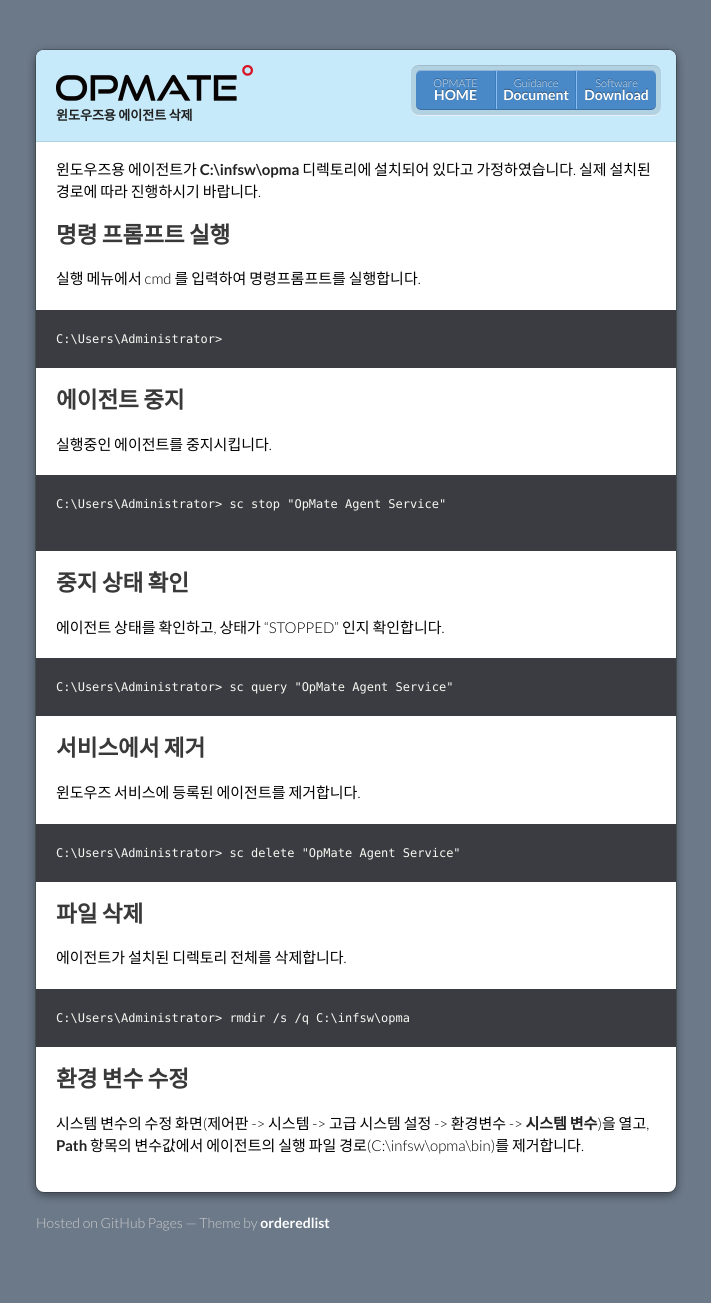
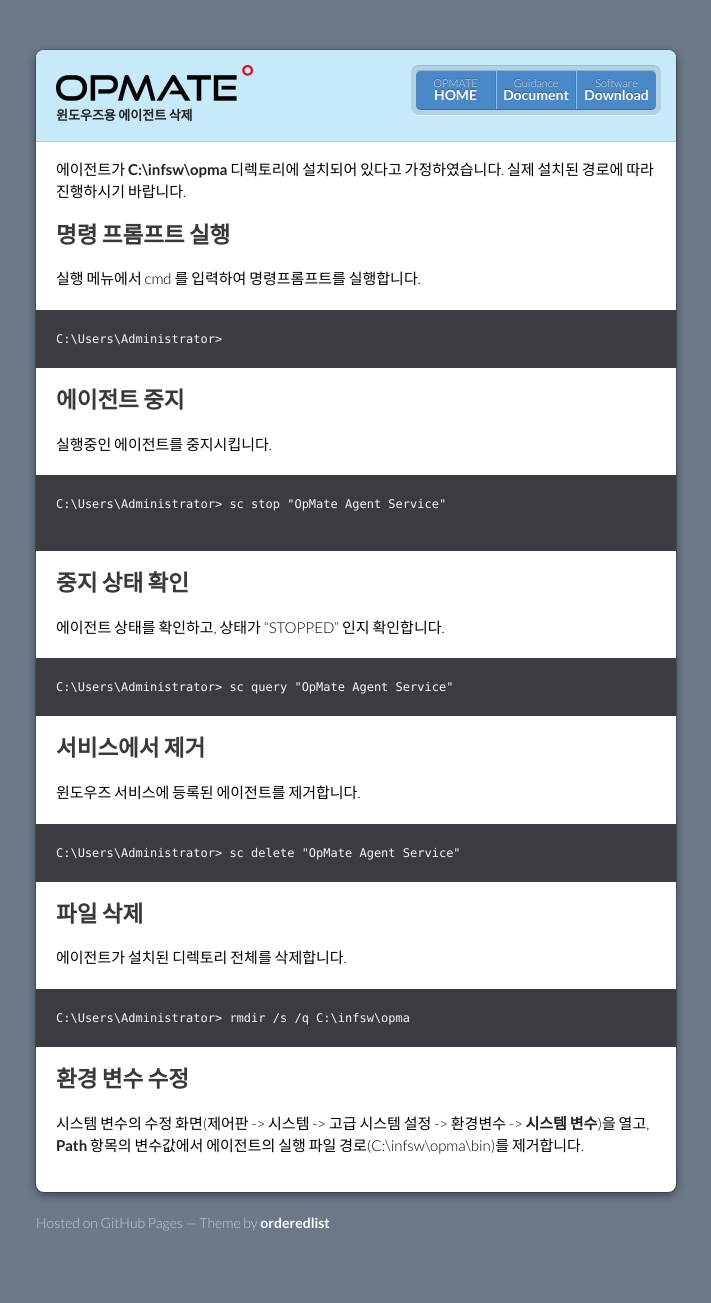
Before and after one commit to opmate/opmate.github.io, a Jekyll site: the page built from document/UninstallAgentWindows.md, in a window 1280 px wide. Shown: the whole page, without its empty margins (284-995 px from the left). Built offline with Jekyll 4.4.1, drawn with Linux system fonts in a browser that asks for light colours; our own code applies the rules of GitHub Pages for plain Markdown files; a script that is not in the unit is left out; the repository's description, which GitHub fills in, is left out.

Commit message:
Update UninstallAgentWindows.md

```diff
--- a/document/UninstallAgentWindows.md
+++ b/document/UninstallAgentWindows.md
@@ -2,7 +2,7 @@
 title: 윈도우즈용 에이전트 삭제
 ---
 
-윈도우즈용 에이전트가 **C:\infsw\opma** 디렉토리에 설치되어 있다고 가정하였습니다. 실제 설치된 경로에 따라 진행하시기 바랍니다.
+에이전트가 **C:\infsw\opma** 디렉토리에 설치되어 있다고 가정하였습니다. 실제 설치된 경로에 따라 진행하시기 바랍니다.
 
 ## 명령 프롬프트 실행
 
```
